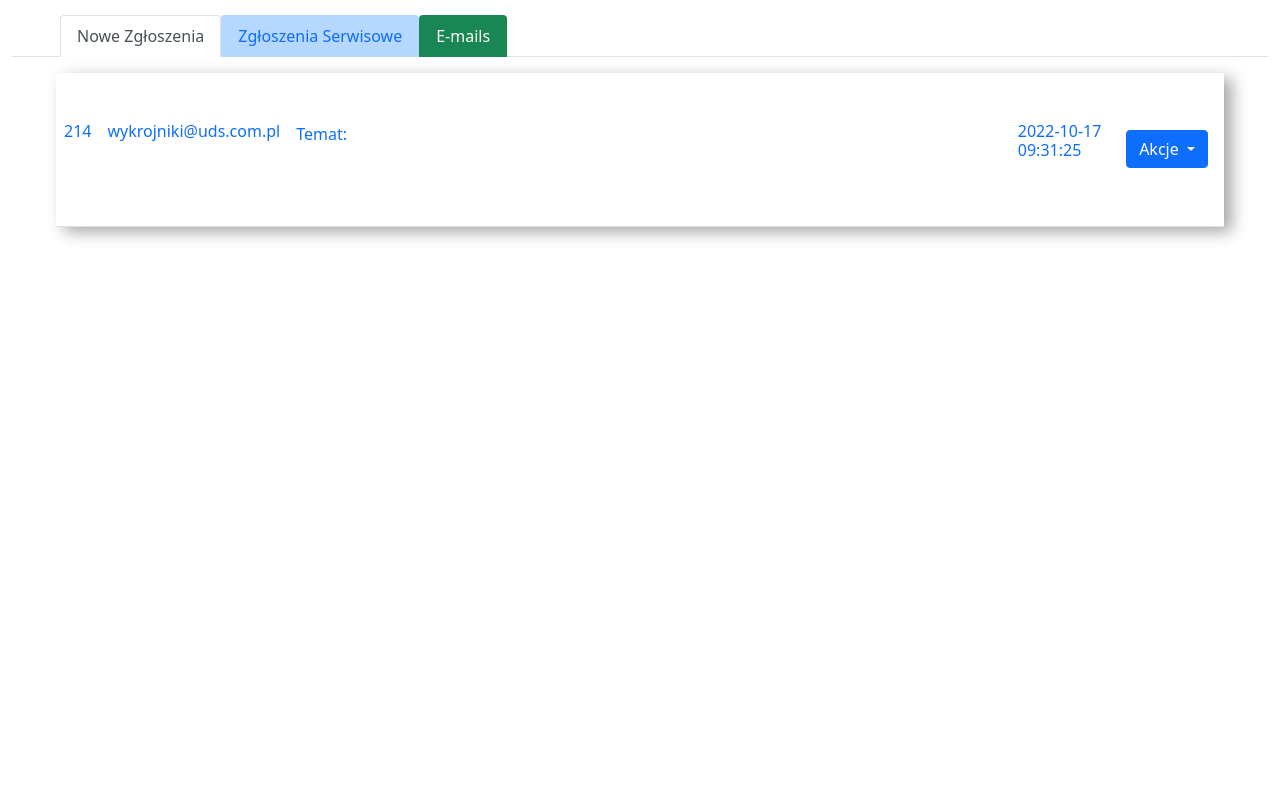
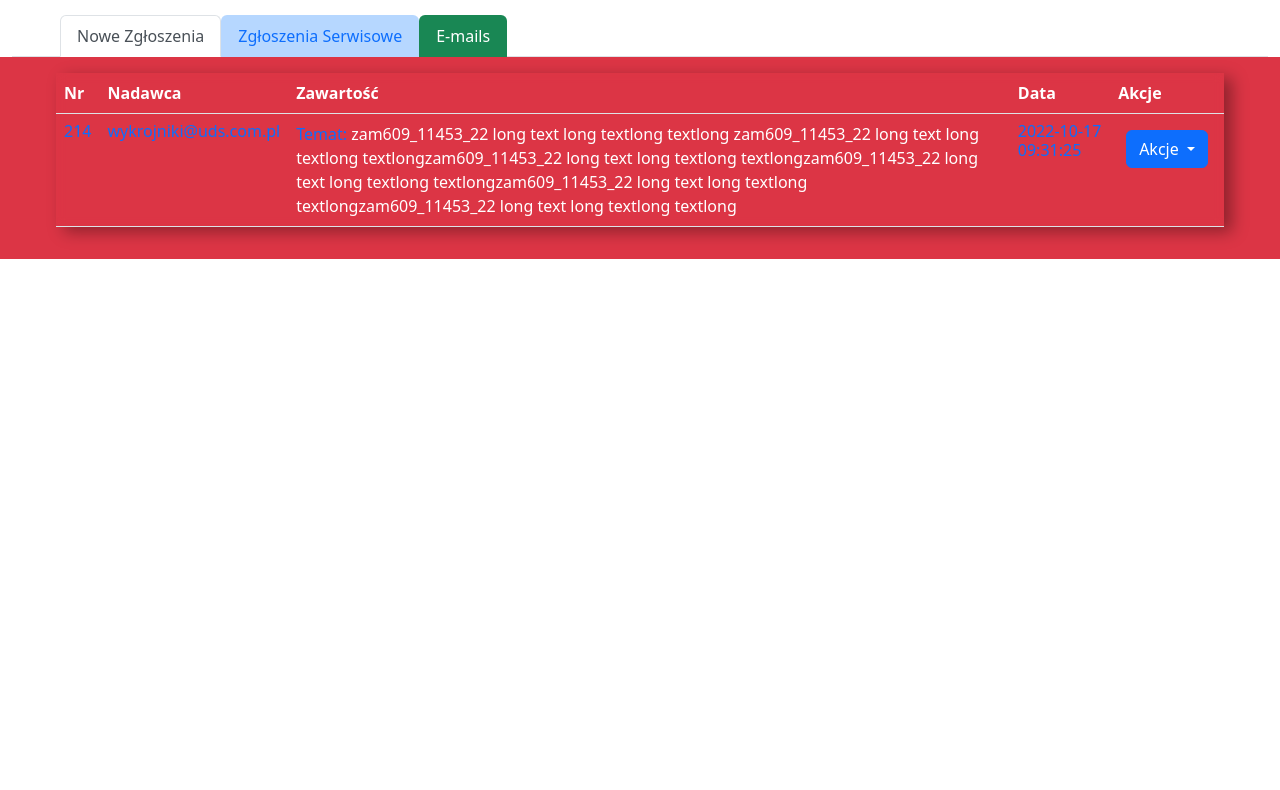
Before and after one commit to zappaciato/CRM_Layout, a website: page index.html in a window 1280 px wide. Shown: the part 57-847 px from the top of the page. After the commit the page ends 800 px from the top, so only its background shows below. Drawn offline with nearby package versions, Linux system fonts and the light colour scheme; files whose address does not match are found by name.

Commit message:
Another commit to save work with bugs

```diff
--- a/index.html
+++ b/index.html
@@ -7,9 +7,9 @@
     <meta name="viewport" content="width=device-width, initial-scale=1.0">
     <title>Document</title>
     <!-- this link is for saas it can be pointing to normaln css. -->
-<!-- <link type="text/css" rel="stylesheet" href="./scss/main.css">  -->
-    <link href="https://cdn.jsdelivr.net/npm/bootstrap@5.0.2/dist/css/bootstrap.min.css" rel="stylesheet"
-            integrity="sha384-EVSTQN3/azprG1Anm3QDgpJLIm9Nao0Yz1ztcQTwFspd3yD65VohhpuuCOmLASjC" crossorigin="anonymous">
+<link type="text/css" rel="stylesheet" href="./scss/main.css">
+    <!-- <link href="https://cdn.jsdelivr.net/npm/bootstrap@5.0.2/dist/css/bootstrap.min.css" rel="stylesheet"
+            integrity="sha384-EVSTQN3/azprG1Anm3QDgpJLIm9Nao0Yz1ztcQTwFspd3yD65VohhpuuCOmLASjC" crossorigin="anonymous"> -->
 
     <link rel="stylesheet" href="https://cdn.jsdelivr.net/npm/bootstrap-icons@1.9.1/font/bootstrap-icons.css">
     <link rel="stylesheet" href="styles.css">
@@ -149,7 +149,7 @@
         <ul class="nav nav-tabs mt-3 px-5" id="myTab" role="tablist">
 
             <li class="nav-item " role="presentation">
-                <button class="nav-link active bg-lilac-luster" id="new-notifications" data-bs-toggle="tab"
+                <button class="nav-link active bg-dust" id="new-notifications" data-bs-toggle="tab"
                     data-bs-target="#notifications" type="button" role="tab" aria-controls="notifications"
                     aria-selected="true">Nowe Zgłoszenia</button>
             </li>
@@ -173,10 +173,10 @@
 
         <!-- new notifications -->
 
-        <div class="tab-pane fade show active px-5 py-2 tab-content-style bg-lilac-luster text-white d-flex flex-column" id="notifications"
+        <div class="tab-pane fade show active px-5 py-2 tab-content-style bg-danger text-white d-flex flex-column" id="notifications"
             role="tabpanel" aria-labelledby="new-notifications">
 
-            <div id="content_section" class="p-2 ">
+            <div id="table-responsive px-5 col-12" class="p-2 ">
                 <table class="table table-hover bg-dust text-white cust-shadow">
                     <thead>
                         <tr>
@@ -353,10 +353,10 @@
 
 
         <!-- service notifications -->
-        <div class="tab-pane fade px-5 py-2 tab-content-style bg-lilac-luster text-white d-flex flex-column" id="services" role="tabpanel"
+        <div class="tab-pane fade px-5 py-2 tab-content-style bg-warning text-white " id="services" role="tabpanel"
             aria-labelledby="service-notifications">
 
-                    <!-- button hamburger for the notifications menu -->
+                    <!-- submenu for srvice notifiations -->
                     <div class="container-fluid py-2 d-flex">
                         <button type="button" data-bs-toggle="tooltip" data-bs-placement="top" title="Opcje filtrowania..." class="btn btn-danger ms-5" data-bs-toggle="collapse" data-bs-target="#navbarCollapse2">
                             Opcje filtrowania
--- a/styles.css
+++ b/styles.css
@@ -68,7 +68,7 @@
 }
 
 .tab-content-style {
-    min-height: 50rem;
+    /* min-height: 1rem; */
 }
 
 .cust-shadow {
```
